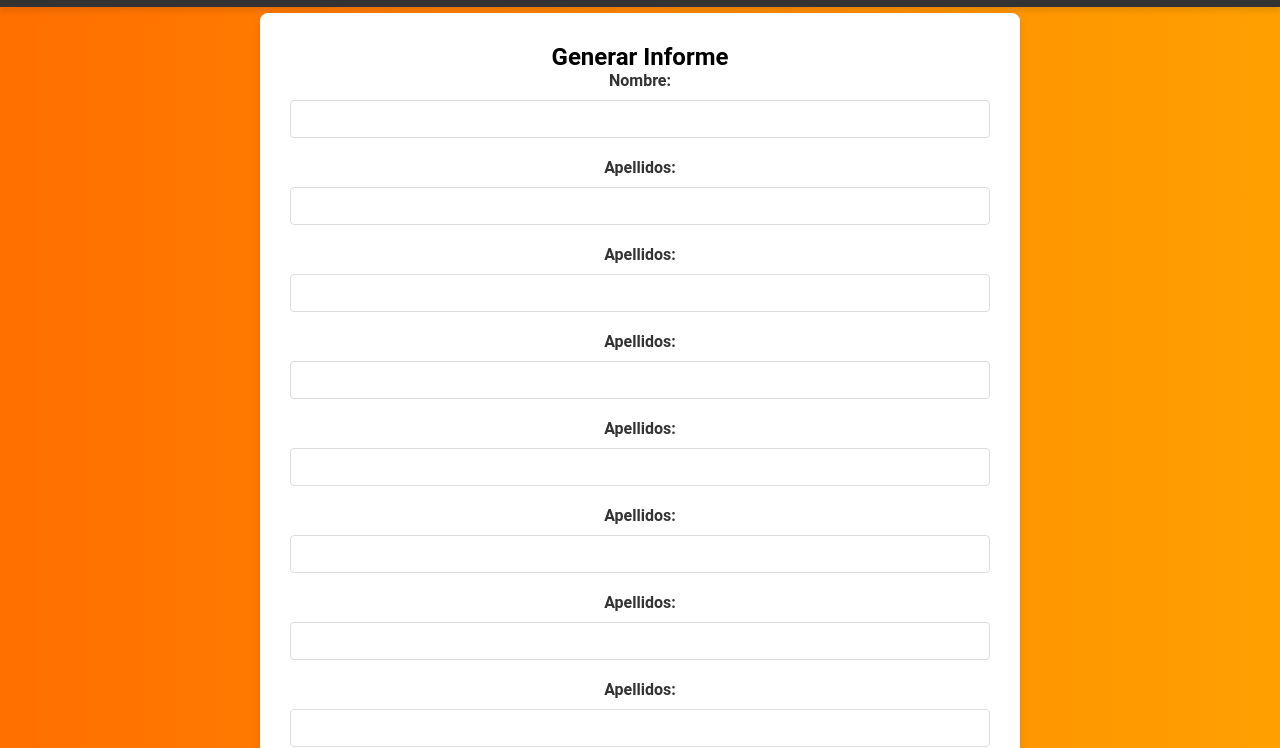
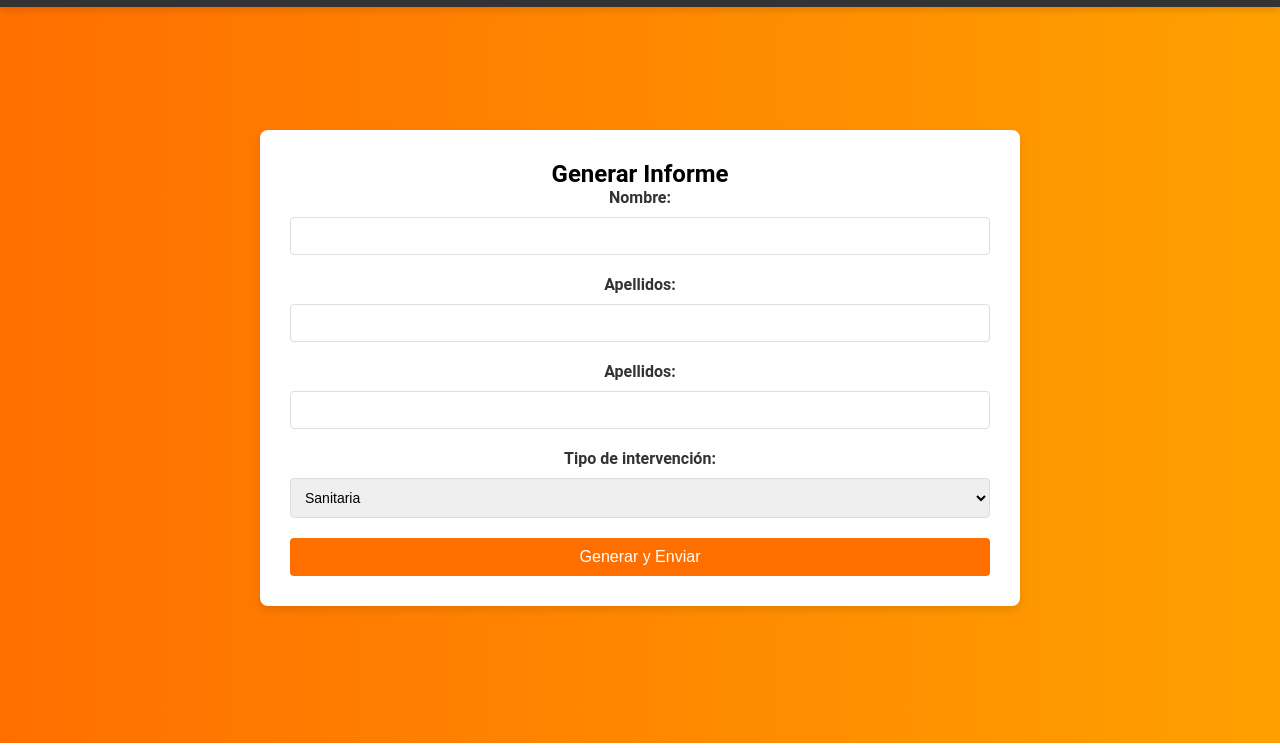
Before and after one commit to YerayN/proteccion-civil, a website: page formularios/form_intervencion.html in a window 1280 px wide. Shown: the part 57-805 px from the top of the page. Drawn offline with nearby package versions, Linux system fonts and the light colour scheme; sample sign-in values are in the browser's storage.

Commit message:
Add files via upload

```diff
--- a/formularios/form_intervencion.html
+++ b/formularios/form_intervencion.html
@@ -40,34 +40,6 @@
                 <div class="form-group">
                     <label for="nombre">Nombre:</label>
                     <input type="text" id="nombre" name="nombre" required>
-                </div>
-                <div class="form-group">
-                    <label for="apellidos">Apellidos:</label>
-                    <input type="text" id="apellidos" name="apellidos" required>
-                </div>
-                <div class="form-group">
-                    <label for="apellidos">Apellidos:</label>
-                    <input type="text" id="apellidos" name="apellidos" required>
-                </div>
-                <div class="form-group">
-                    <label for="apellidos">Apellidos:</label>
-                    <input type="text" id="apellidos" name="apellidos" required>
-                </div>
-                <div class="form-group">
-                    <label for="apellidos">Apellidos:</label>
-                    <input type="text" id="apellidos" name="apellidos" required>
-                </div>
-                <div class="form-group">
-                    <label for="apellidos">Apellidos:</label>
-                    <input type="text" id="apellidos" name="apellidos" required>
-                </div>
-                <div class="form-group">
-                    <label for="apellidos">Apellidos:</label>
-                    <input type="text" id="apellidos" name="apellidos" required>
-                </div>
-                <div class="form-group">
-                    <label for="apellidos">Apellidos:</label>
-                    <input type="text" id="apellidos" name="apellidos" required>
                 </div>
                 <div class="form-group">
                     <label for="apellidos">Apellidos:</label>
```
